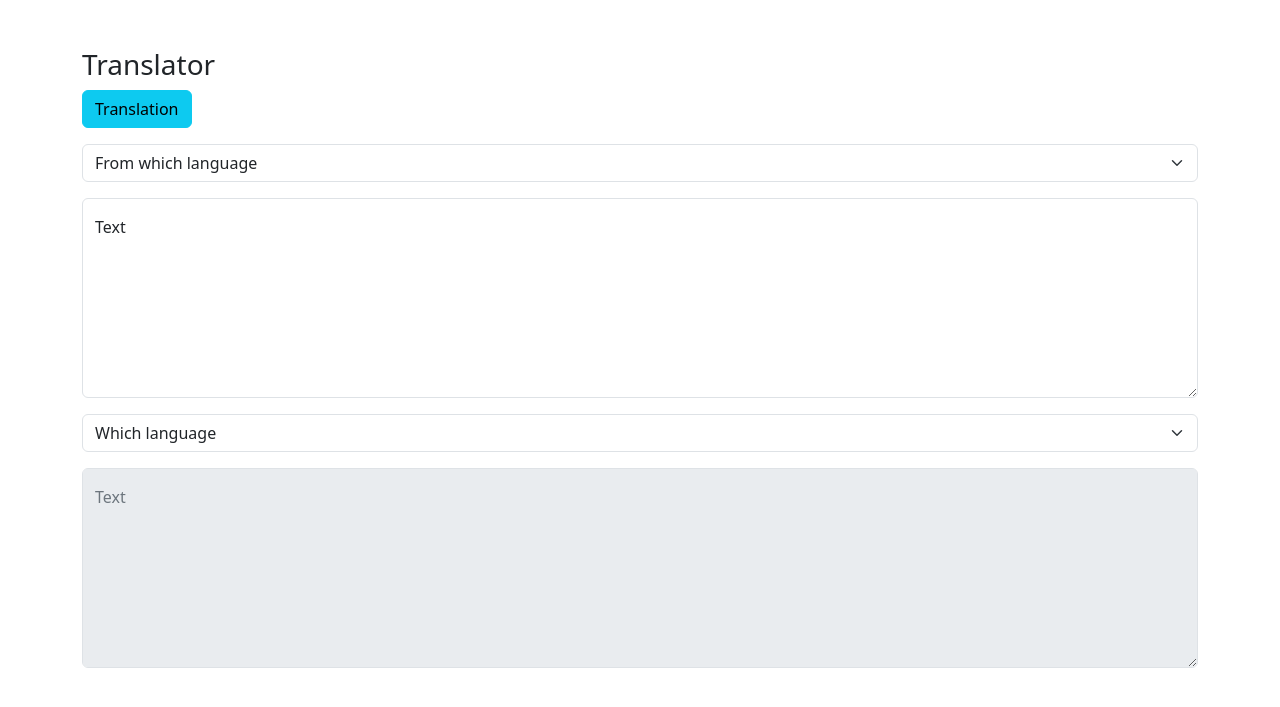
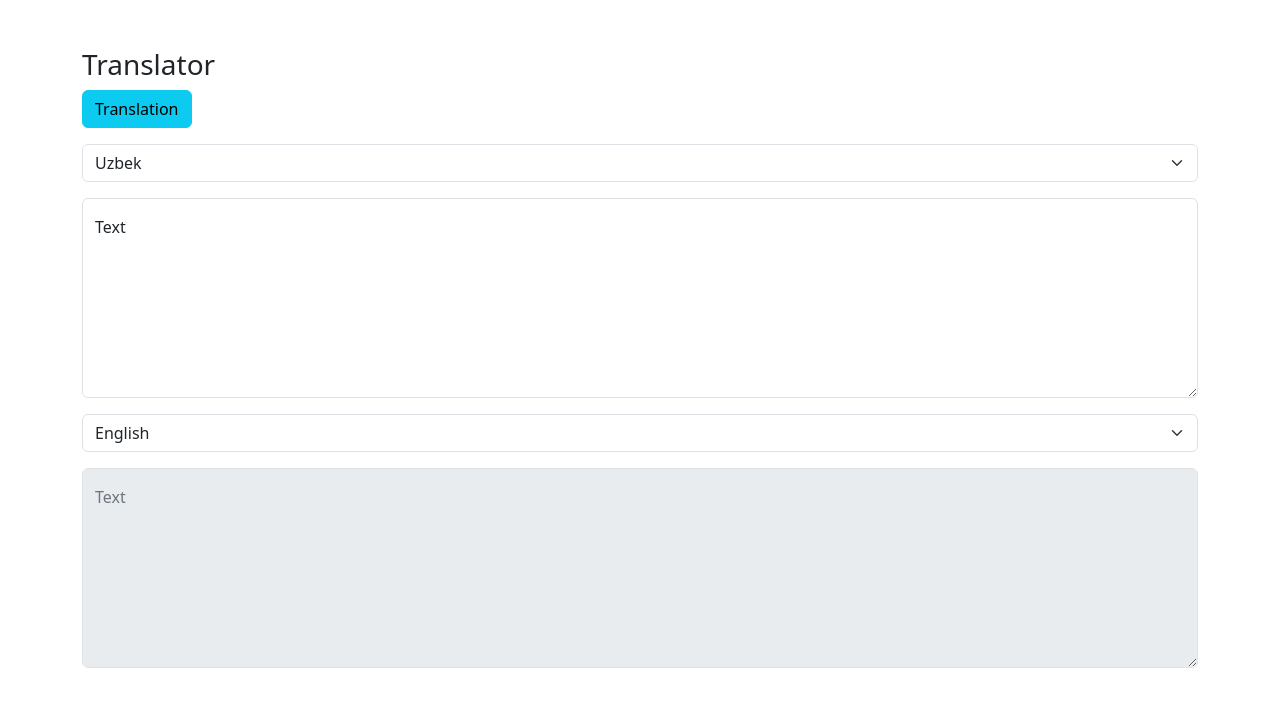
Before and after one commit to Husniddin03/Translation, a PHP site: page / in a window 1280 px wide. Shown: the top 707 px of the page. Run offline with PHP 8.4, Linux system fonts and the light colour scheme.

Commit message:
select options defoult value

```diff
--- a/index.php
+++ b/index.php
@@ -22,7 +22,7 @@ include 'translation.php';
             </div>
             <div class="col-xxl col-12-lg mt-3">
                 <select name="from" class="mb-3 form-select" aria-label="Default select example">
-                    <option selected><?=isset($from)?$languages[$from]:"From which language"?></option>
+                    <option value="uz" selected><?=isset($from)?$languages[$from]:"Uzbek"?></option>
                     <?php foreach($languages as $key=>$item){
                         echo '<option value="'.$key.'">'.$item.'</option>';
                     }?>
@@ -34,7 +34,7 @@ include 'translation.php';
             </div>
             <div class="col-xxl col-12-lg mt-3">
                 <select name="to" class="mb-3 form-select" aria-label="Default select example">
-                    <option selected><?=isset($to)?$languages[$to]:"Which language"?></option>
+                    <option value="en" selected><?=isset($to)?$languages[$to]:"English"?></option>
                     <?php foreach($languages as $key=>$item){
                         echo '<option value="'.$key.'">'.$item.'</option>';
                     }?>
--- a/translation.php
+++ b/translation.php
@@ -1,8 +1,7 @@
 <?php
 
-
-if (isset($_POST['submit'])) {
-    $text = $_POST['text'];
+if (isset($_POST['submit']) && strlen($_POST['text'])>0) {
+    $text = ($_POST['text']);
     $from = $_POST['from'];
     $to = $_POST['to'];
     $url = "https://api.mymemory.translated.net/get?q=" . urlencode($text) . "&langpair={$from}|{$to}";
```
